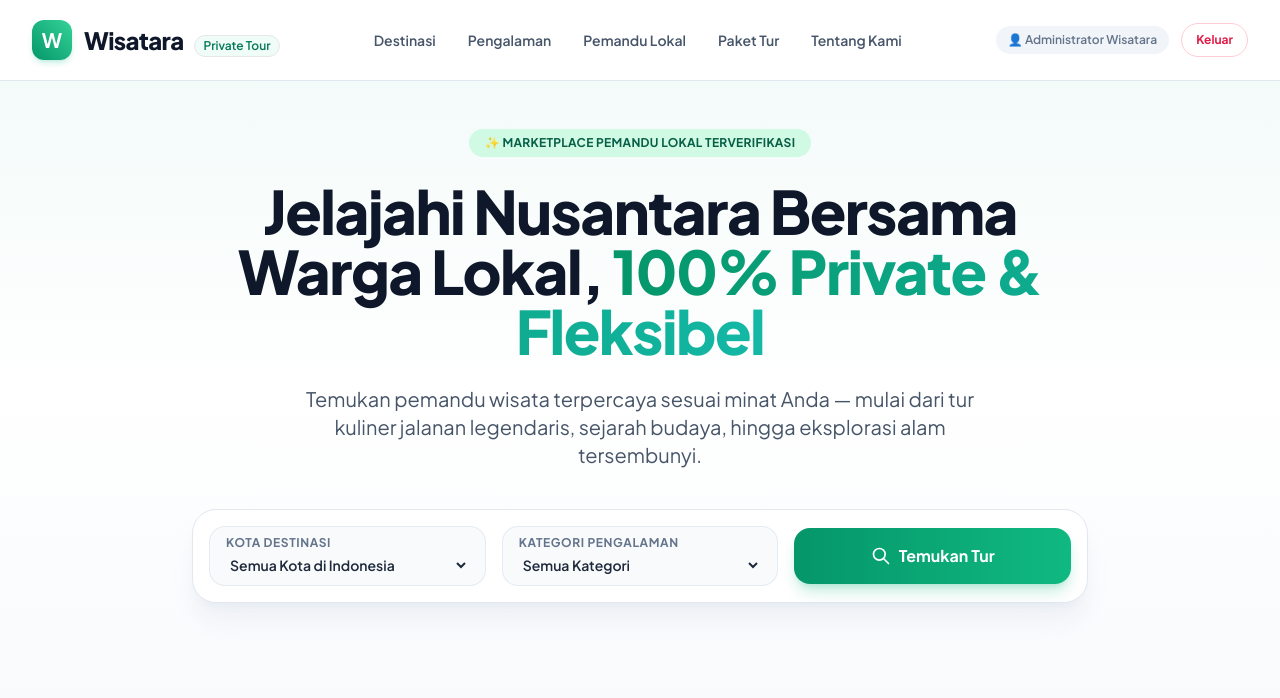
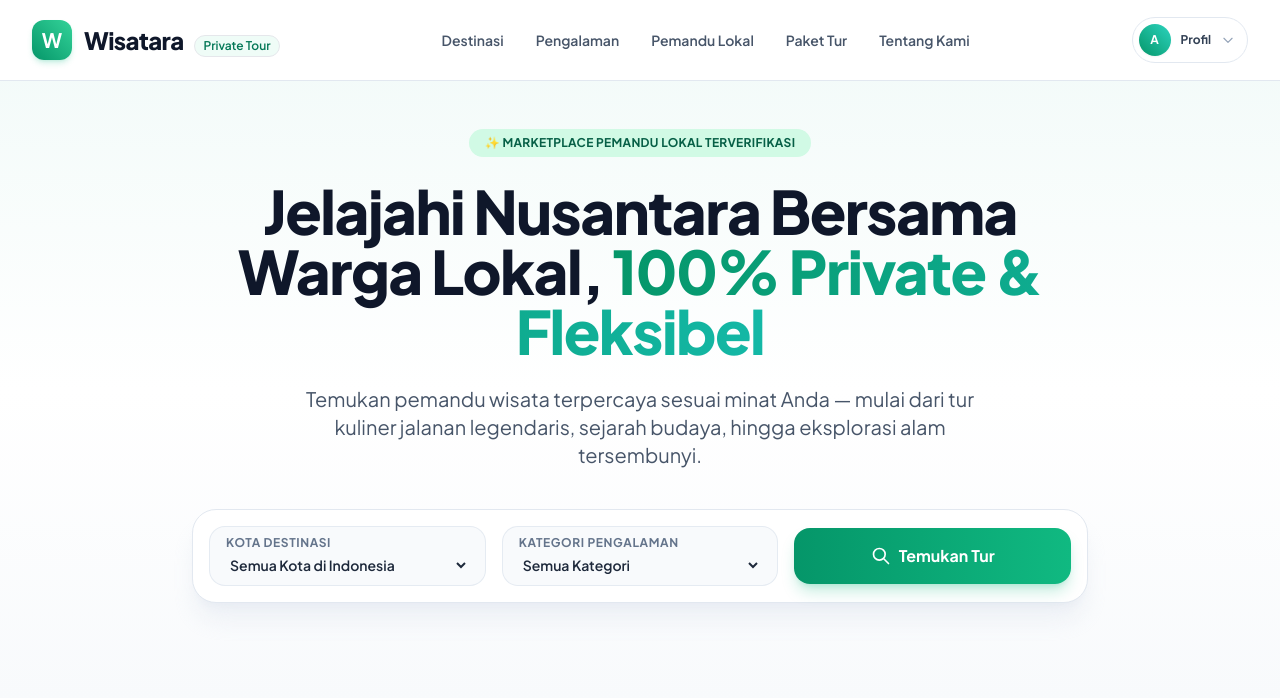
Before and after one commit to Argaa24/wisatara, a Laravel app: page / in a window 1280 px wide. Shown: the top 698 px of the page. Run offline with Laravel 12, Linux system fonts and the light colour scheme; a user stored in the database is signed in; data comes from the database, SQL or seed files in the repository; some libraries are stand-ins or nearby versions.

Commit message:
feat: ubah menu navbar menjadi tombol profil avatar dengan dropdown modern

```diff
--- a/resources/views/landing.blade.php
+++ b/resources/views/landing.blade.php
@@ -4,8 +4,9 @@
     <meta charset="UTF-8">
     <meta name="viewport" content="width=device-width, initial-scale=1.0">
     <title>Wisatara - Marketplace Pemandu Wisata Lokal & Private Tour</title>
-    <!-- Tailwind CSS CDN -->
+    <!-- Tailwind CSS CDN & Alpine.js -->
     <script src="https://cdn.tailwindcss.com"></script>
+    <script defer src="https://cdn.jsdelivr.net/npm/alpinejs@3.x.x/dist/cdn.min.js"></script>
     <script>
         tailwind.config = {
             theme: {
@@ -63,27 +64,71 @@
                         Daftar Akun
                     </a>
                 @else
-                    @if(Auth::user()->role === 'pemandu')
-                        <a href="/pemandu/dashboard" class="px-5 py-2.5 text-sm font-bold text-white bg-brand-600 hover:bg-brand-700 rounded-full transition shadow-sm">
-                            Dasbor Pemandu &rarr;
+                    <!-- Profile Dropdown Component -->
+                    <div class="relative" x-data="{ open: false }">
+                        <button @click="open = !open" @click.outside="open = false"
+                                class="flex items-center space-x-2.5 p-1.5 pr-3 rounded-full border border-slate-200 hover:border-slate-300 hover:shadow-sm bg-white transition cursor-pointer">
+                            <div class="w-8 h-8 rounded-full bg-gradient-to-tr from-brand-600 to-teal-400 text-white font-bold flex items-center justify-center text-xs shadow-sm">
+                                {{ strtoupper(substr(Auth::user()->name ?? 'U', 0, 1)) }}
+                            </div>
+                            <span class="text-xs font-bold text-slate-700">Profil</span>
+                            <svg class="w-3.5 h-3.5 text-slate-400 transition transform" :class="open ? 'rotate-180' : ''" fill="none" stroke="currentColor" viewBox="0 0 24 24"><path stroke-linecap="round" stroke-linejoin="round" stroke-width="2" d="M19 9l-7 7-7-7"/></svg>
+                        </button>
+
+                        <!-- Dropdown Menu -->
+                        <div x-show="open"
+                             x-transition:enter="transition ease-out duration-150"
+                             x-transition:enter-start="opacity-0 scale-95 -translate-y-2"
+                             x-transition:enter-end="opacity-100 scale-100 translate-y-0"
+                             x-transition:leave="transition ease-in duration-100"
+                             x-transition:leave-start="opacity-100 scale-100 translate-y-0"
+                             x-transition:leave-end="opacity-0 scale-95 -translate-y-2"
+                             class="absolute right-0 mt-2 w-56 bg-white rounded-2xl shadow-xl shadow-slate-200/80 border border-slate-200 py-2 z-50 text-xs" style="display: none;">
+
+                            <!-- Header Info Pengguna -->
+                            <div class="px-4 py-2.5 border-b border-slate-100">
+                                <p class="font-bold text-slate-800 text-sm truncate">{{ Auth::user()->name }}</p>
+                                <p class="text-slate-400 truncate mt-0.5 text-[11px]">{{ Auth::user()->email }}</p>
+                                <span class="inline-block mt-1.5 px-2 py-0.5 text-[10px] font-bold rounded-md uppercase tracking-wider
+                                    {{ Auth::user()->role === 'admin' ? 'bg-purple-100 text-purple-700' : '' }}
+                                    {{ Auth::user()->role === 'pemandu' ? 'bg-emerald-100 text-emerald-800' : '' }}
+                                    {{ Auth::user()->role === 'wisatawan' ? 'bg-blue-100 text-blue-700' : '' }}">
+                                    {{ Auth::user()->role === 'admin' ? 'Administrator' : (Auth::user()->role === 'pemandu' ? 'Pemandu Lokal' : 'Wisatawan') }}
+                                </span>
+                            </div>
+
+                            <!-- Menu Aksi Sesuai Role -->
+                            <div class="py-1">
+                                @if(Auth::user()->role === 'admin')
+                                    <a href="/admin" class="flex items-center space-x-2 px-4 py-2 text-slate-700 hover:bg-slate-50 font-semibold transition">
+                                        <span>⚙️</span>
+                                        <span>Panel Admin</span>
                                     </a>
-                    @elseif(Auth::user()->role === 'wisatawan')
-                        <a href="/wisatawan/dashboard" class="px-5 py-2.5 text-sm font-bold text-white bg-blue-600 hover:bg-blue-700 rounded-full transition shadow-sm">
-                            Reservasi Saya &rarr;
+                                @elseif(Auth::user()->role === 'pemandu')
+                                    <a href="/pemandu/dashboard" class="flex items-center space-x-2 px-4 py-2 text-slate-700 hover:bg-slate-50 font-semibold transition">
+                                        <span>🧭</span>
+                                        <span>Dasbor Pemandu</span>
                                     </a>
                                 @else
-                        {{-- Akun Admin: Tidak menampilkan tombol Dasbor Admin di navbar publik --}}
-                        <span class="text-xs font-semibold text-slate-500 bg-slate-100 px-3 py-1.5 rounded-full">
-                            👤 {{ Auth::user()->name ?? 'Admin' }}
-                        </span>
+                                    <a href="/wisatawan/dashboard" class="flex items-center space-x-2 px-4 py-2 text-slate-700 hover:bg-slate-50 font-semibold transition">
+                                        <span>🎒</span>
+                                        <span>Reservasi Saya</span>
+                                    </a>
                                 @endif
+                            </div>
 
-                    <form action="/logout" method="POST" class="inline">
+                            <!-- Tombol Keluar -->
+                            <div class="border-t border-slate-100 pt-1 mt-1">
+                                <form action="/logout" method="POST">
                                     @csrf
-                        <button type="submit" class="px-3.5 py-2 text-xs font-bold text-rose-600 hover:bg-rose-50 rounded-full transition border border-rose-200">
-                            Keluar
+                                    <button type="submit" class="w-full text-left flex items-center space-x-2 px-4 py-2 text-rose-600 hover:bg-rose-50 font-bold transition">
+                                        <span>🚪</span>
+                                        <span>Keluar (Logout)</span>
                                     </button>
                                 </form>
+                            </div>
+                        </div>
+                    </div>
                 @endguest
             </div>
         </div>
```
Lines whose indentation alone changed are shown as unchanged.
